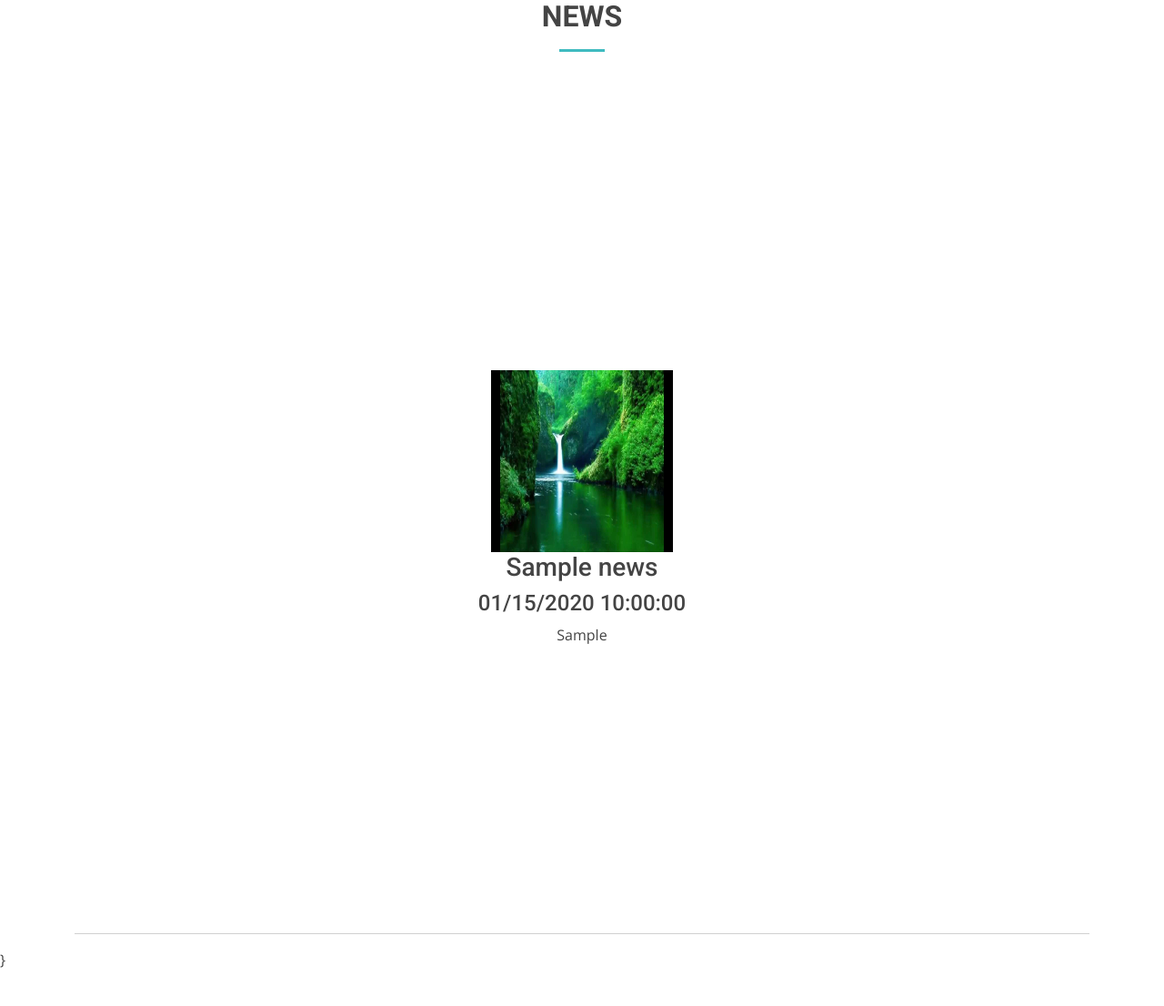
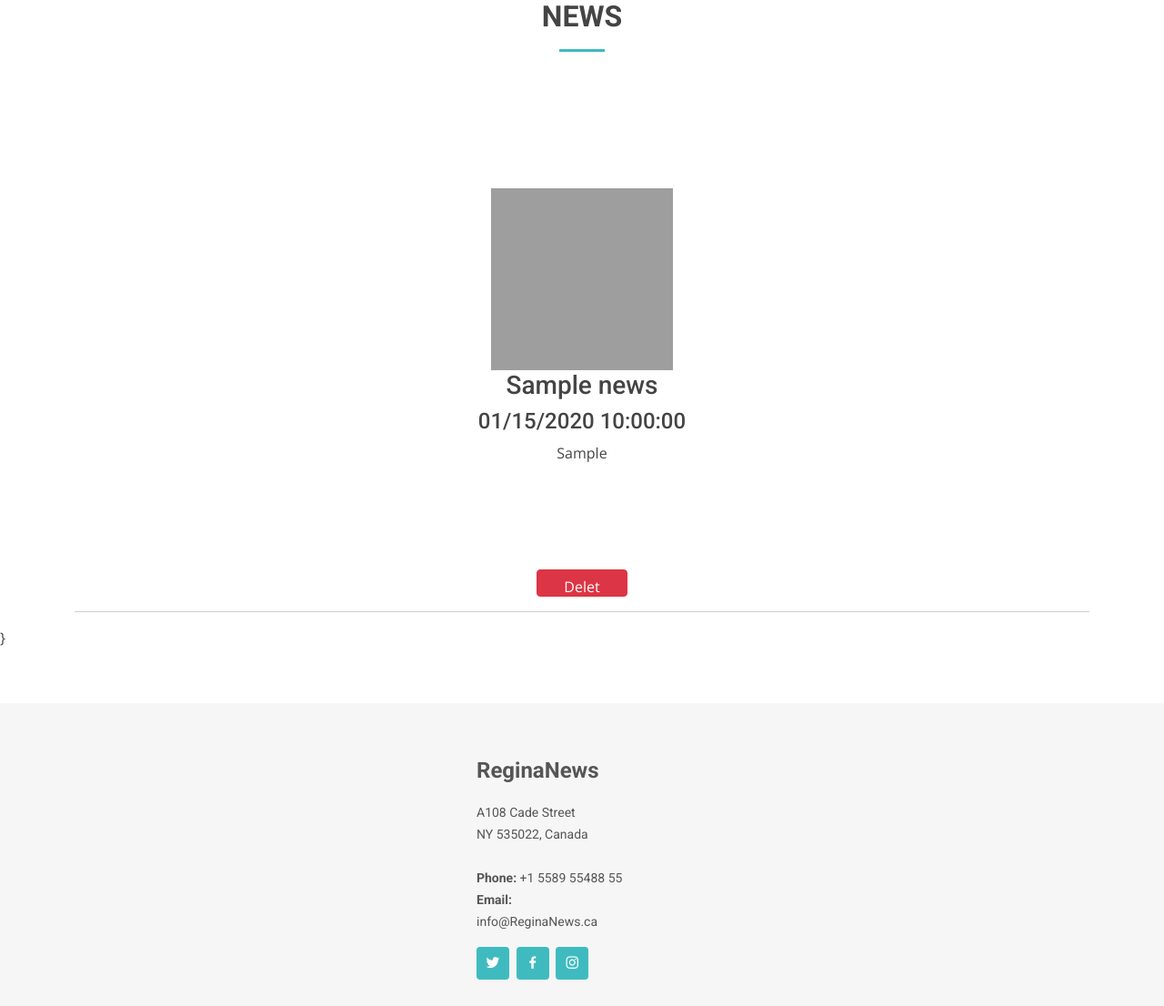
Before and after one commit to ranahabach/ReginaNews, an ASP.NET Core app: page /Home/News/1 in a window 1280 px wide. Shown: the part 861-1967 px from the top of the page at 91% size. Run offline with ASP.NET Core 8, Linux system fonts and the light colour scheme; empty tables hold one stand-in row (values such as "Sample post"); database files in the repository are not loaded; grey boxes are pictures that could not be loaded.

Commit message:
change15

```diff
--- a/ReginaNews/Controllers/HomeController.cs
+++ b/ReginaNews/Controllers/HomeController.cs
@@ -49,6 +49,13 @@ namespace ReginaNews.Controllers
         {
             return View();
         }
+        public IActionResult DeletNews(int id)
+        {
+            var News = Db.News.Find(id);
+            Db.News.Remove(News);
+            Db.SaveChanges();
+            return RedirectToAction("index");
+        }
         public IActionResult Contact ()
 
         {
--- a/ReginaNews/Views/Home/News.cshtml
+++ b/ReginaNews/Views/Home/News.cshtml
@@ -4,19 +4,17 @@
 @model List<News>
 
 <section id="News" class="News">
-    <div class="container aos-init aos-animate" data-aos="fade-up">
-
+            <div class="container" data-aos="fade-up">
             <div class="section-title">
                 <h2>News</h2>
             </div>
 
-
             @foreach (var item in Model)
             {
                 <center>
-        <div class="row" style="margin:300px">
+                    <div class="row" style="margin:100px">
                         <div class="col-12">
-                <img src="/assets/img/12.jpg" class="=image-fluid" style=" height:200px;width:200px" alt="">
+                            <img src="/assets/img/13.jpg" class="=image-fluid" style=" height:200px;width:200px" alt="">
                         </div>
                         <div class="col-lg-12">
                             <h3>@item.Title</h3>
@@ -26,7 +24,11 @@
                                 @item.Topic
                             </p>
                         </div>
-        </div><hr />
+                    </div>
+                    <center>
+                        <a class="btn btn-danger " style="height:30px;width:100px" href="/Home/DeletNews/@item.Id">Delet</a>
+                    </center>
+                    <hr />
                 </center>
 
             }
```
Also changed, not shown: 1 other file. Lines whose indentation alone changed are shown as unchanged.
